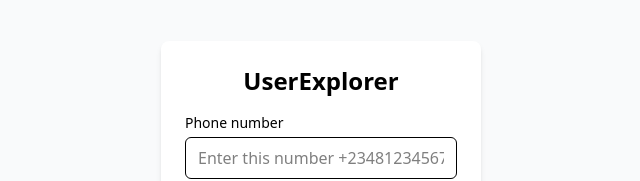
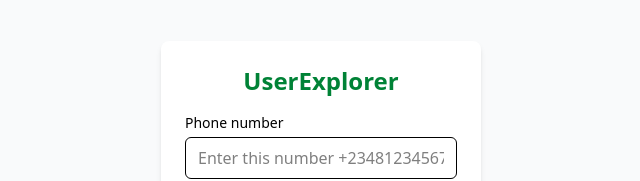
Before and after one commit to Dinma-Faith/react-user-explorer, a React (Vite) app: page /login in a window 1280 px wide. Shown: the part 250-431 px from the top of the page, without its empty margins (319-959 px from the left). Built offline with nearby package versions, Linux system fonts and the light colour scheme.

Commit message:
feat(main): add logout handler with localStorage cleanup and redirect

```diff
--- a/src/pages/login.jsx
+++ b/src/pages/login.jsx
@@ -1,16 +1,18 @@
 import { useState } from "react";
 import { useNavigate } from "react-router-dom";
-import Button from "../components/Button";
-import Input from "../components/Input";
+import Button from "../components/button";
+import Input from "../components/input";
 
 export default function Login() {
   const [phone, setPhone] = useState("");
   const [error, setError] = useState("");
+  const [success, setSuccess] = useState("");
   const navigate = useNavigate();
 
   const handleLogin = (e) => {
     e.preventDefault();
     setError("");
+    setSuccess("");
 
     if (!phone) {
       setError("Phone number '+234812345678' is required.");
@@ -18,9 +20,13 @@ export default function Login() {
     }
 
     if (phone === "+234812345678") {
-      localStorage.setItem("isLoggedIn", "true");
+      localStorage.setItem("auth", "true");
       localStorage.setItem("userPhone", phone);
-      navigate("/main");
+
+      setSuccess("Login successful! Redirecting...");
+      setTimeout(() => {
+        navigate("/main");
+      }, 1000);
     } else {
       setError("Invalid phone number. Use +234812345678 to login.");
     }
@@ -32,9 +38,12 @@ export default function Login() {
         onSubmit={handleLogin}
         className="bg-white p-6 rounded-lg shadow-md w-80"
       >
-        <h2 className="text-2xl font-bold mb-4 text-center">UserExplorer</h2>
+        <h2 className="text-2xl font-bold mb-4 text-center text-green-700">
+          UserExplorer
+        </h2>
 
         <Input
+          autoFocus
           label="Phone number"
           type="tel"
           placeholder="Enter this number +234812345678"
@@ -43,6 +52,7 @@ export default function Login() {
         />
 
         {error && <p className="text-red-500 text-sm mt-2">{error}</p>}
+        {success && <p className="text-green-600 text-sm mt-2">{success}</p>}
 
         <div className="mt-4">
           <Button type="submit" className="w-full">
```
